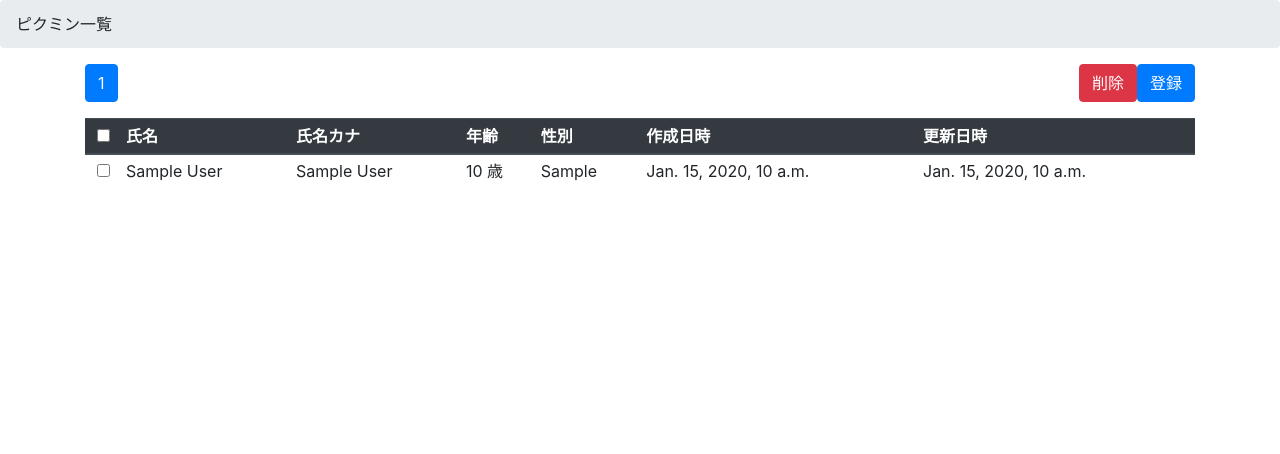
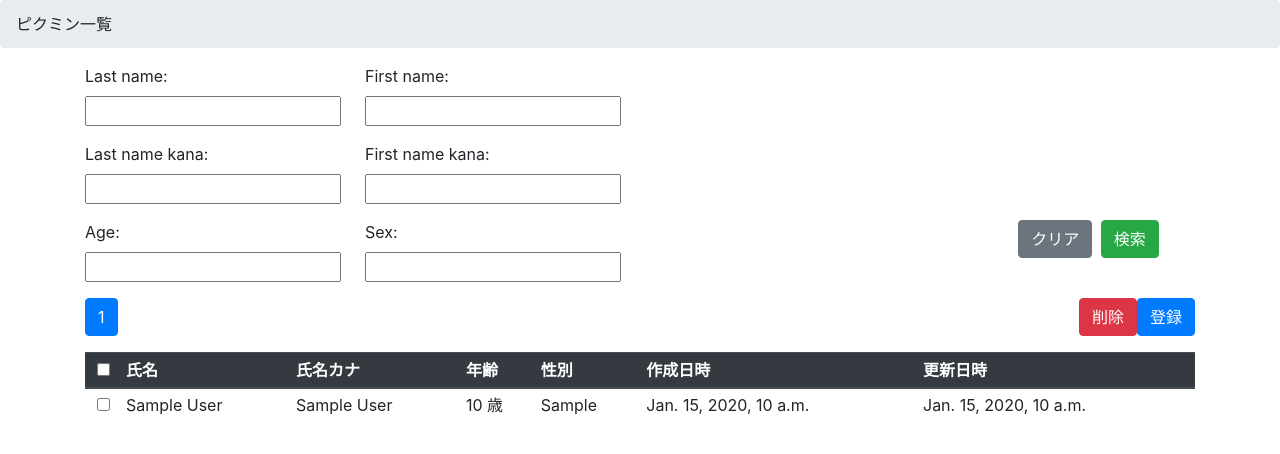
Before and after one commit to myname6c7c2/CaptainOlimar, a Django app: template templates/pikmins/index.html in a window 1280 px wide. Shown: the part 56-510 px from the top of the page. Run offline with Django 3.2, Linux system fonts and the light colour scheme; the template is opened without the code that fills it: most values are stand-ins (such as "Sample title", 1, 10 or a date in 2020); form fields are guessed from the names that the template uses; some libraries are stand-ins or nearby versions.

Commit message:
add SearchForm template

```diff
--- a/templates/pikmins/index.html
+++ b/templates/pikmins/index.html
@@ -10,6 +10,45 @@
 {% block breadcrumb %}ピクミン一覧{% endblock breadcrumb %}
 
 {% block content %}
+
+<form method="post">
+    <div class="test-from form-row">
+        {% csrf_token %}
+        <div class="form-group col-md-3">
+            <label for="{{ search_form.last_name.auto_id }}">{{ search_form.last_name.label }}:</label>
+            {{ search_form.last_name }}
+        </div>
+        <div class="form-group col-md-3">
+            <label for="{{ search_form.first_name.auto_id }}">{{ search_form.first_name.label }}:</label>
+            {{ search_form.first_name }}
+        </div>
+    </div>
+    <div class="form-row">
+        <div class="form-group col-md-3">
+            <label for="{{ search_form.last_name_kana.auto_id }}">{{ search_form.last_name_kana.label }}:</label>
+            {{ search_form.last_name_kana }}
+        </div>
+        <div class="form-group col-md-3">
+            <label for="{{ search_form.first_name_kana.auto_id }}">{{ search_form.first_name_kana.label }}:</label>
+            {{ search_form.first_name_kana }}
+        </div>
+    </div>
+    <div class="form-row">
+        <div class="form-group col-md-3">
+            <label for="{{ search_form.age.auto_id }}">{{ search_form.age.label }}:</label>
+            {{ search_form.age }}
+        </div>
+        <div class="form-group col-md-3">
+            <label for="{{ search_form.sex.auto_id }}">{{ search_form.sex.label }}:</label>
+            {{ search_form.sex }}
+        </div>
+        <div class="form-group offset-md-4  col-md-2">
+            <input class="btn btn-secondary mr-1" type="submit" id="button" name="button" value="クリア">
+            <input class="btn btn-success" type="submit" id="button" name="button" value="検索">
+        </div>
+    </div>
+</form>
+
 <div class="row">
     <div class="col-sm-8">
         {% include 'share/paginator.html' %}
```
Also changed, not shown: pikmin/forms/pikmins/pikmin_search_form.py (added, +41 -0 lines), pikmin/models/pikmins/pikmin.py (+2 -6 lines), pikmin/views/pikmins/pikmins_view.py (+19 -0 lines), README.md.
